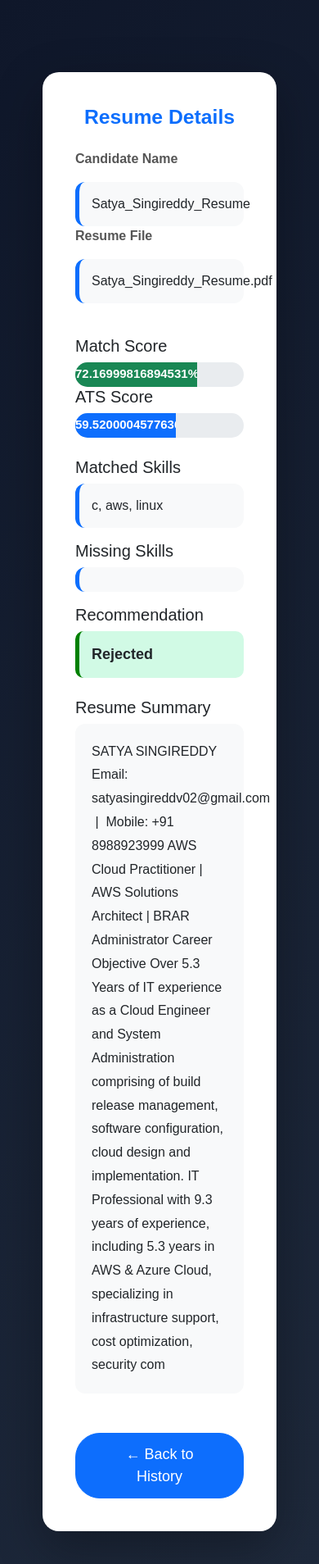
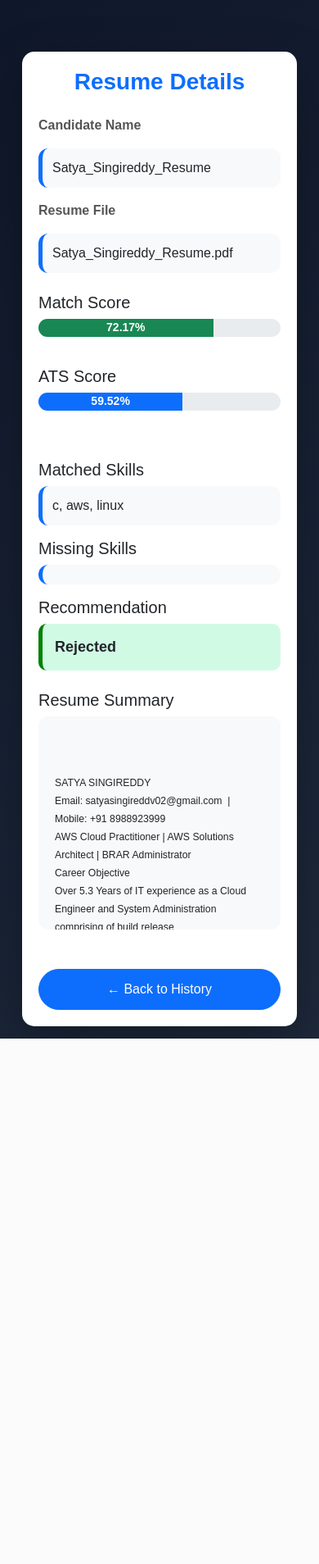
Before and after one commit to amanchauhan1015/amanchauhan1015, a Flask app: page /view/5 in a window 390 px wide. Shown: the whole page at 82% size. After the commit the page ends 1267 px from the top, so only its background shows below. Run offline with Flask 3, Linux system fonts and the light colour scheme; data comes from the database, SQL or seed files in the repository.

Commit message:
Ready for Render deployment

```diff
--- a/static/view.css
+++ b/static/view.css
@@ -179,3 +179,60 @@ strong {
     height: 70px;
     object-fit: contain;
 }
+/* ---------------- Mobile Responsive ---------------- */
+
+@media (max-width:768px){
+
+    body{
+        padding:15px;
+    }
+
+    .detail-card{
+        padding:20px;
+        border-radius:15px;
+    }
+
+    h2{
+        font-size:28px;
+    }
+
+    .progress{
+        height:22px;
+        margin-bottom:20px;
+    }
+
+    .progress-bar{
+        font-size:12px;
+    }
+
+    .summary{
+        max-height:260px;
+        overflow-y:auto;
+        white-space:pre-wrap;
+        word-break:break-word;
+        font-size:14px;
+    }
+
+    .btn{
+        width:100%;
+        font-size:16px;
+    }
+
+    .info-box{
+        padding:12px;
+    }
+}
+.summary pre{
+    margin:0;
+    white-space:pre-wrap;
+    word-break:break-word;
+    font-family:inherit;
+}
+.progress-bar{
+    display:flex;
+    justify-content:center;
+    align-items:center;
+    color:white;
+    font-weight:bold;
+    font-size:14px;
+}
--- a/templates/view.html
+++ b/templates/view.html
@@ -25,7 +25,7 @@
                 Resume Details
             </h2>
 
-            <div class="row">
+            <div class="row g-3">
 
                 <div class="col-md-6">
 
@@ -45,42 +45,39 @@
 
             </div>
 
-            <div class="row mt-3">
 
-            </div>
 
             <div class="row mt-4">
 
-                <div class="col-md-6">
+                <div class="col-12 col-md-6 mb-3">
 
                     <h5>Match Score</h5>
 
                     <div class="progress">
-
-                        <div class="progress-bar bg-success" style="width: {{ data.match_score }}%;">
-
-                            {{ data.match_score }}%
-
+                        <div class="progress-bar bg-success"
+                             role="progressbar"
+                             style="width: {{ data.match_score }}%;"
+                             aria-valuenow="{{ data.match_score }}"
+                             aria-valuemin="0"
+                             aria-valuemax="100">
+                            {{ "%.2f"|format(data.match_score) }}%</div>
                         </div>
-
-                    </div>
 
                 </div>
 
-                <div class="col-md-6">
+                <div class="col-12 col-md-6 mb-3">
 
                     <h5>ATS Score</h5>
 
                     <div class="progress">
-
-                        <div class="progress-bar bg-primary" style="width: {{ data.ats_score }}%;">
-
-                            {{ data.ats_score }}%
-
+                        <div class="progress-bar bg-primary"
+                             role="progressbar"
+                             style="width: {{ (data.ats_score|float)|round(2) }}%;"
+                             aria-valuenow="{{ (data.ats_score|float)|round(2) }}"
+                             aria-valuemin="0"
+                             aria-valuemax="100">
+                            {{ "%.2f"|format(data.ats_score) }}%
                         </div>
-
-                    </div>
-
                 </div>
 
             </div>
@@ -126,9 +123,7 @@
                 <h5>Resume Summary</h5>
 
                 <div class="summary">
-
-                    {{ data.resume_summary }}
-
+                    <pre>{{ data.resume_summary }}</pre>
                 </div>
 
             </div>
```
